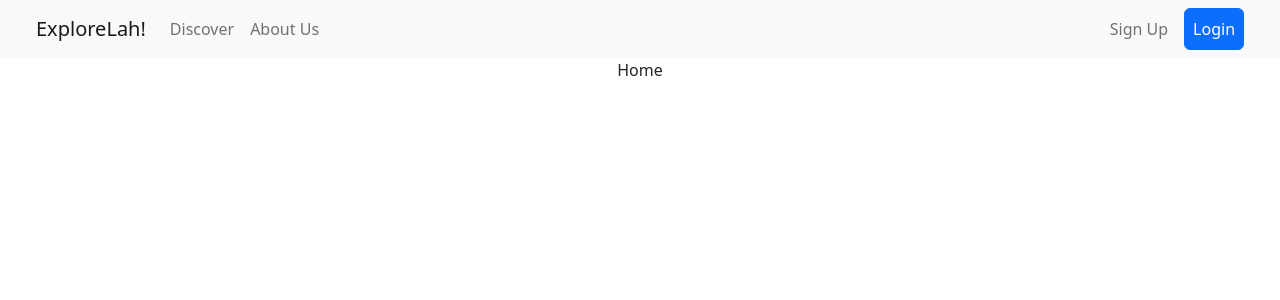
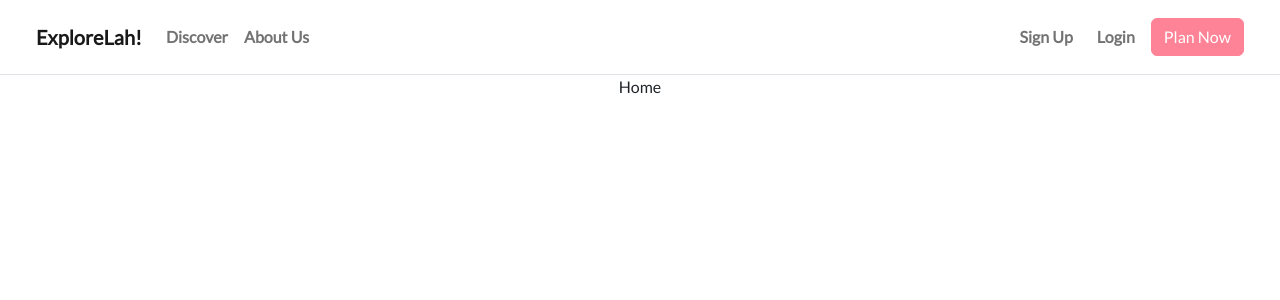
Before and after one commit to ngkangting/ExploreLah, a Vue app: page / in a window 1280 px wide. Shown: the top 300 px of the page. Built offline with nearby package versions, Linux system fonts and the light colour scheme; no server answers.

Commit message:
Edit NavBar

```diff
--- a/src/assets/main.scss
+++ b/src/assets/main.scss
@@ -1,6 +1,16 @@
 $btn-close-width: 0.8rem;
 
+@import url("https://fonts.googleapis.com/css?family=Lato");
 @import "bootstrap/scss/bootstrap";
+
+html,
+body {
+  font-family: "Lato", sans-serif;
+}
+
+#app {
+  font-family: "Lato", sans-serif;
+}
 
 .bg-dark-blue {
   background-color: #174877;
--- a/src/components/layout/NavBar.vue
+++ b/src/components/layout/NavBar.vue
@@ -1,5 +1,8 @@
 <template>
-  <nav class="navbar navbar-expand-lg bg-light">
+  <nav
+    class="navbar navbar-expand-lg bg-white border-bottom fw-bold"
+    style="height: 75px"
+  >
     <div class="container-fluid mx-4">
       <router-link to="/" class="navbar-brand">ExploreLah!</router-link>
       <button
@@ -42,16 +45,20 @@
             <li class="nav-item me-2">
               <router-link to="/signup" class="nav-link">Sign Up</router-link>
             </li>
+            <li class="nav-item me-2">
+              <router-link to="/login" class="nav-link">Login</router-link>
+            </li>
             <li class="nav-item">
-              <router-link
-                to="/login"
-                class="nav-link btn btn-primary text-white"
-                >Login</router-link
+              <router-link to="/plannow" class="btn btn-pink"
+                >Plan Now</router-link
               >
             </li>
           </ul>
-          <ul class="navbar-nav justify-content-end flex-grow-1" v-else>
-            <li class="nav-item dropdown">
+          <ul
+            class="navbar-nav flex-grow-1 justify-content-end align-items-center"
+            v-else
+          >
+            <li class="nav-item dropdown me-4">
               <a
                 class="nav-link d-flex justify-content-center align-items-center"
                 href="#"
@@ -91,6 +98,11 @@
                 </li>
               </ul>
             </li>
+            <li class="nav-item">
+              <router-link to="/plannow" class="btn btn-pink"
+                >Plan Now</router-link
+              >
+            </li>
           </ul>
         </div>
       </div>
```
